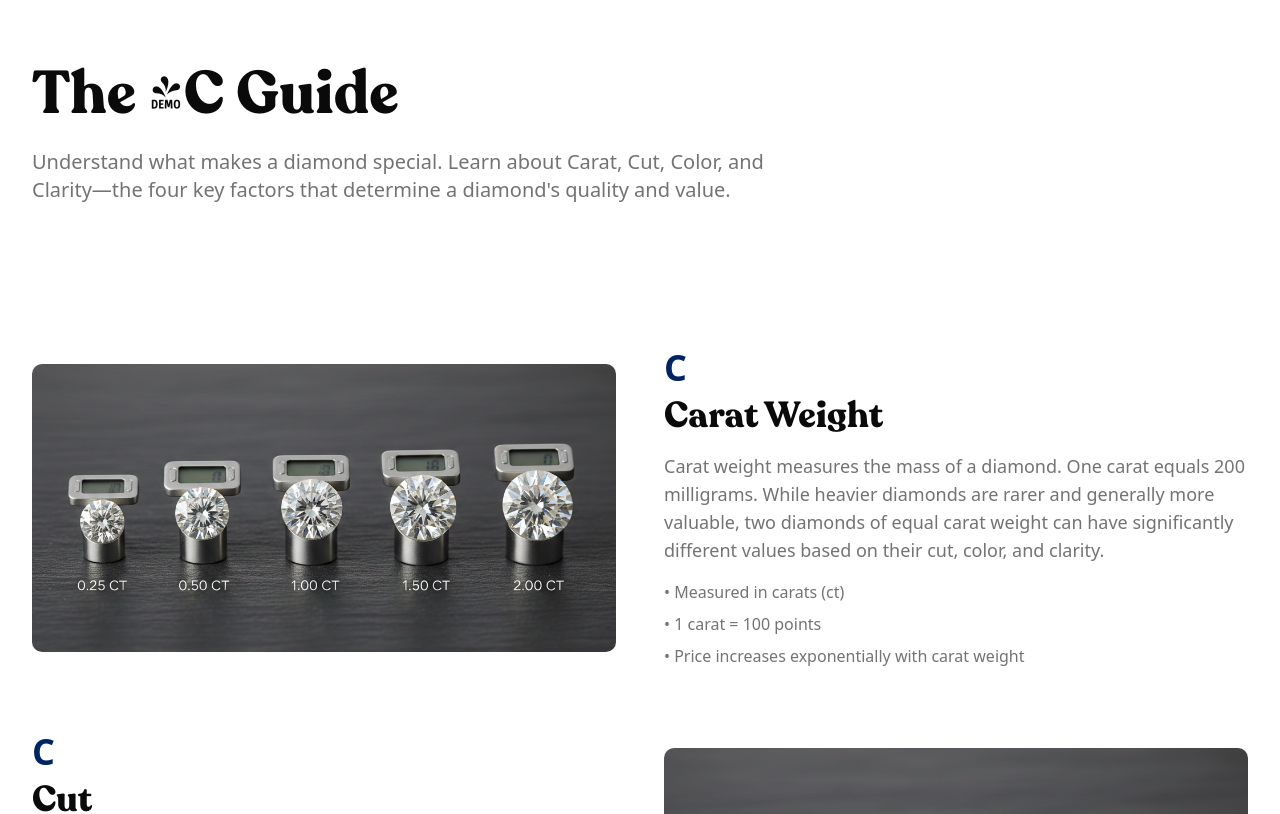
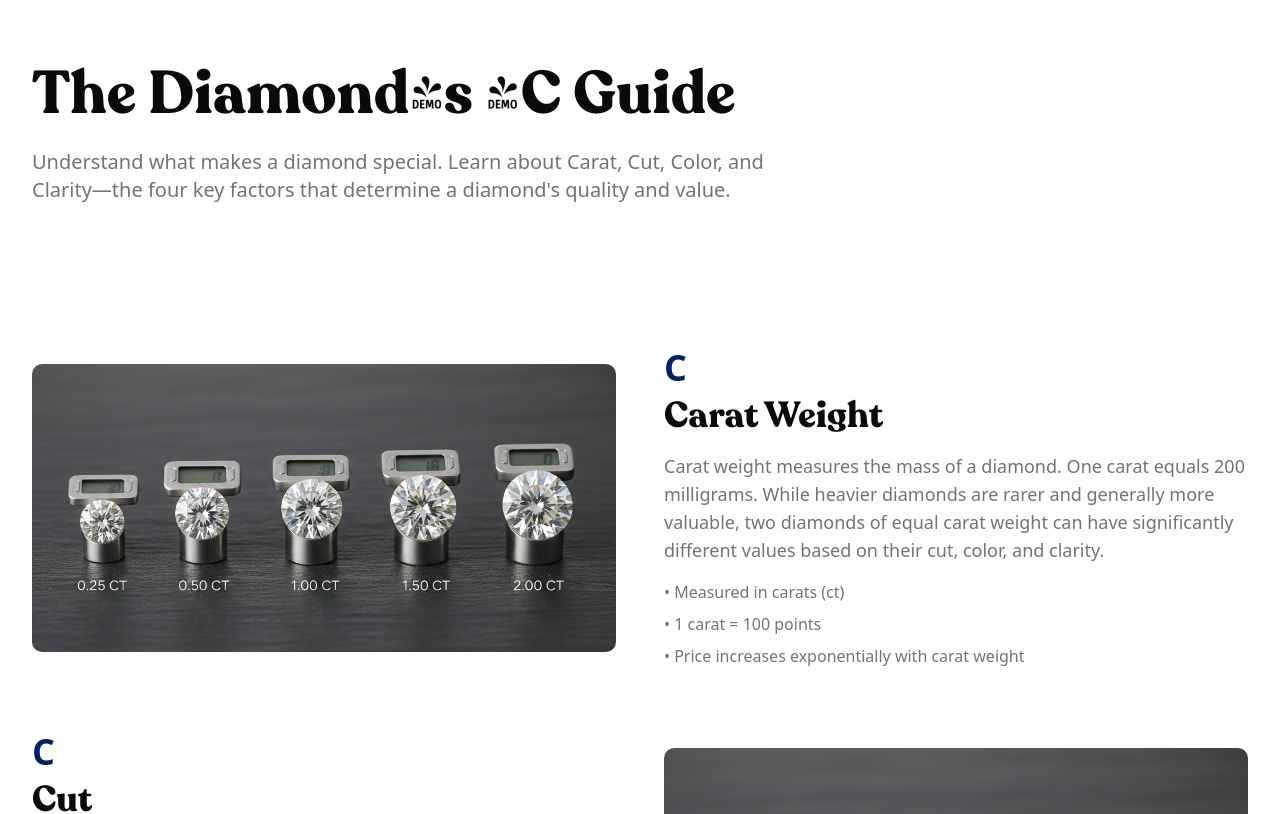
Before and after one commit to arpit-golakiya/luxe-diamonds, a Next.js app: page /guide in a window 1280 px wide. Shown: the top 814 px of the page. Built offline with nearby package versions, Linux system fonts and the light colour scheme.

Commit message:
fix: minor terminology changes.

```diff
--- a/app/guide/page.jsx
+++ b/app/guide/page.jsx
@@ -52,7 +52,7 @@ export default function Guide() {
                         animate={{ opacity: 1, y: 0 }}
                         transition={{ duration: 0.6, delay: 0.2 }}
                     >
-                        The 4C Guide
+                        The Diamond's 4C Guide
                     </motion.h1>
                     <motion.p
                         className="text-xl text-muted-foreground max-w-3xl"
--- a/app/layout.jsx
+++ b/app/layout.jsx
@@ -39,10 +39,10 @@ export default function RootLayout({ children }) {
                             Home
                         </Link>
                         <Link href="/about" className="text-md hover:text-accent transition">
-                            About
+                            About us
                         </Link>
                         <div className="group relative">
-                            <button className="text-md hover:text-accent transition">Products</button>
+                            <button className="text-md hover:text-accent transition">Our Products</button>
                             <div
                                 className="absolute left-0 mt-0 w-48 bg-background shadow-lg rounded-lg opacity-0 invisible group-hover:opacity-100 group-hover:visible transition-all duration-300">
                                 <Link href="/products/natural-diamonds" className="block px-4 py-2 hover:bg-accent/10">
@@ -57,13 +57,13 @@ export default function RootLayout({ children }) {
                             </div>
                         </div>
                         <Link href="/guide" className="text-md hover:text-accent transition">
-                            4C Guide
+                            Diamond's 4C Guide
                         </Link>
                         <Link href="/blog" className="text-md hover:text-accent transition">
-                            Blog
+                            Blogs
                         </Link>
                         <Link href="/contact" className="text-md hover:text-accent transition">
-                            Contact
+                            Contact us
                         </Link>
                         <Link href="/careers" className="text-md hover:text-accent transition">
                             Career
@@ -83,10 +83,10 @@ export default function RootLayout({ children }) {
                             Home
                         </Link>
                         <Link href="/about" className="block py-2 text-sm">
-                            About
+                            About us
                         </Link>
                         <div className="py-2">
-                            <p className="text-sm font-semibold mb-2">Products</p>
+                            <p className="text-sm font-semibold mb-2">Our Products</p>
                             <Link href="/products/natural-diamonds" className="block pl-4 py-1 text-sm">
                                 Natural Diamonds
                             </Link>
@@ -98,13 +98,13 @@ export default function RootLayout({ children }) {
                             </Link>
                         </div>
                         <Link href="/guide" className="block py-2 text-sm">
-                            4C Guide
+                            Diamond's 4C Guide
                         </Link>
                         <Link href="/blog" className="block py-2 text-sm">
-                            Blog
+                            Blogs
                         </Link>
                         <Link href="/contact" className="block py-2 text-sm">
-                            Contact
+                            Contact us
                         </Link>
                         <Link href="/careers" className="block py-2 text-sm">
                             Career
@@ -128,7 +128,7 @@ export default function RootLayout({ children }) {
                         </p>
                     </div>
                     <div>
-                        <h4 className="font-semibold mb-4">Products</h4>
+                        <h4 className="font-semibold mb-4">Our Products</h4>
                         <ul className="space-y-2">
                             <li>
                                 <Link href="/products/natural-diamonds" className="text-sm hover:text-accent">
@@ -152,17 +152,17 @@ export default function RootLayout({ children }) {
                         <ul className="space-y-2">
                             <li>
                                 <Link href="/about" className="text-sm hover:text-accent">
-                                    About Us
+                                    About us
                                 </Link>
                             </li>
                             <li>
                                 <Link href="/guide" className="text-sm hover:text-accent">
-                                    4C Guide
+                                    Diamond's 4C Guide
                                 </Link>
                             </li>
                             <li>
                                 <Link href="/contact" className="text-sm hover:text-accent">
-                                    Contact
+                                    Contact us
                                 </Link>
                             </li>
                         </ul>
```
